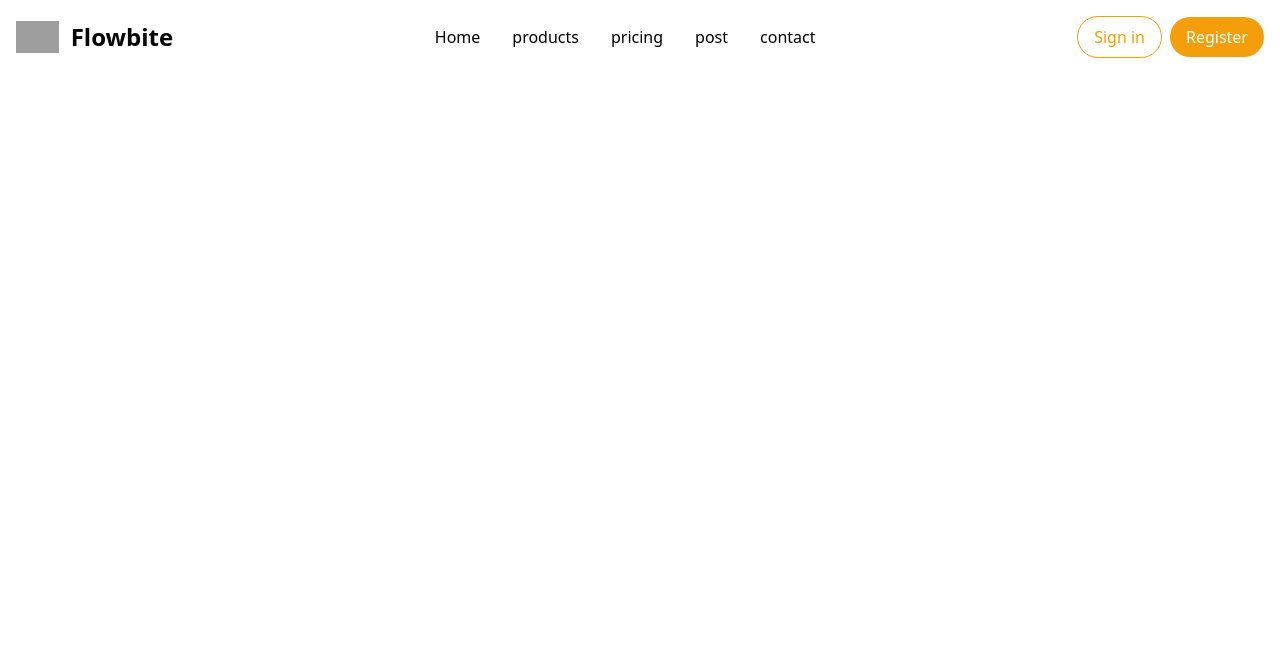
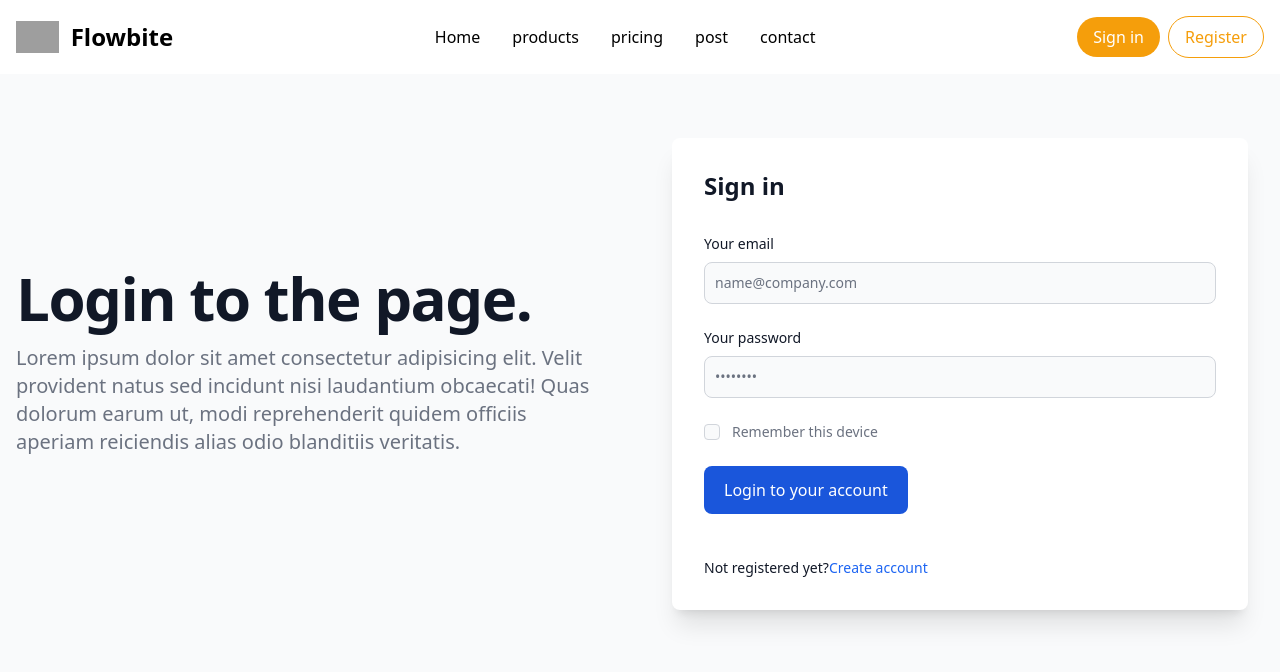
Before and after one commit to safalthapa46/mern_react, a React (Create React App) app: page /signin in a window 1280 px wide. Shown: the top 672 px of the page. Built offline with nearby package versions, Linux system fonts and the light colour scheme; grey boxes are pictures that could not be loaded.

Commit message:
signin link

```diff
--- a/src/App.tsx
+++ b/src/App.tsx
@@ -10,6 +10,8 @@
 import Post from './Pages/Post/Post'
 import PostDetails from './component/Post/PostDetails'
 import SinglePost from './Pages/Post/SinglePost'
+import Signin from './Pages/signin/Signin'
+import Register from './Pages/register/Register'
 
 
 const App = () => {
@@ -24,6 +26,8 @@
         <Route path='/pricing' element={<Pricing />}/>
         <Route path='/post' element={<Post />}/>
         <Route path='/post/:id' element={<SinglePost />}/>
+        <Route path='/signin' element={<Signin />}/>
+        <Route path='/register' element={<Register />}/>
         <Route path='/contact' element={<Contact/>}/>
 
       </Routes>
--- /dev/null
+++ b/src/Pages/register/Register.tsx
@@ -0,0 +1,42 @@
+import React from 'react'
+import { Link } from 'react-router-dom'
+
+const Register = () => {
+  return (
+
+
+
+
+    <form className="max-w-sm mx-auto">
+      <div className="mb-5">
+        <label className="block mb-2 text-sm font-medium text-gray-900 dark:text-white">Your email</label>
+        <input type="email" id="email" className="shadow-sm bg-gray-50 border border-gray-300 text-gray-900 text-sm rounded-lg focus:ring-blue-500 focus:border-blue-500 block w-full p-2.5 dark:bg-gray-700 dark:border-gray-600 dark:placeholder-gray-400 dark:text-white dark:focus:ring-blue-500 dark:focus:border-blue-500 dark:shadow-sm-light" placeholder="name@flowbite.com" required />
+      </div>
+      <div className="mb-5">
+        <label className="block mb-2 text-sm font-medium text-gray-900 dark:text-white">Your password</label>
+        <input type="password" id="password" className="shadow-sm bg-gray-50 border border-gray-300 text-gray-900 text-sm rounded-lg focus:ring-blue-500 focus:border-blue-500 block w-full p-2.5 dark:bg-gray-700 dark:border-gray-600 dark:placeholder-gray-400 dark:text-white dark:focus:ring-blue-500 dark:focus:border-blue-500 dark:shadow-sm-light" required />
+      </div>
+      <div className="mb-5">
+        <label className="block mb-2 text-sm font-medium text-gray-900 dark:text-white">Repeat password</label>
+        <input type="password" id="repeat-password" className="shadow-sm bg-gray-50 border border-gray-300 text-gray-900 text-sm rounded-lg focus:ring-blue-500 focus:border-blue-500 block w-full p-2.5 dark:bg-gray-700 dark:border-gray-600 dark:placeholder-gray-400 dark:text-white dark:focus:ring-blue-500 dark:focus:border-blue-500 dark:shadow-sm-light" required />
+      </div>
+      <div className="flex items-start mb-5">
+        <div className="flex items-center h-5">
+          <input id="terms" type="checkbox" value="" className="w-4 h-4 border border-gray-300 rounded bg-gray-50 focus:ring-3 focus:ring-blue-300 dark:bg-gray-700 dark:border-gray-600 dark:focus:ring-blue-600 dark:ring-offset-gray-800 dark:focus:ring-offset-gray-800" required />
+        </div>
+        <label className="ms-2 text-sm font-medium text-gray-900 dark:text-gray-300">I agree with the <a href="#" className="text-blue-600 hover:underline dark:text-blue-500">terms and conditions</a></label>
+      </div>
+      <button type="submit" className="text-white bg-blue-700 hover:bg-blue-800 focus:ring-4 focus:outline-none focus:ring-blue-300 font-medium rounded-lg text-sm px-5 py-2.5 text-center dark:bg-blue-600 dark:hover:bg-blue-700 dark:focus:ring-blue-800">Register new account</button>
+
+      <div className="text-sm pt-5 font-medium text-gray-900 dark:text-white">
+        Already have an account?
+         <Link to="/signin">
+          <a className="text-blue-600 hover:underline dark:text-blue-500">Login</a></Link>
+      </div>
+
+    </form>
+
+  )
+}
+
+export default Register
--- /dev/null
+++ b/src/Pages/signin/Signin.tsx
@@ -0,0 +1,56 @@
+import React from 'react'
+import { Link } from 'react-router-dom'
+
+const Signin = () => {
+    return (
+        <div>
+
+
+            <section className="bg-gray-50 dark:bg-gray-900">
+                <div className="py-8 px-4 mx-auto max-w-screen-xl lg:py-16 grid lg:grid-cols-2 gap-8 lg:gap-16">
+                    <div className="flex flex-col justify-center">
+                        <h1 className="mb-4 text-4xl font-extrabold tracking-tight leading-none text-gray-900 md:text-5xl lg:text-6xl dark:text-white">Login to the page.</h1>
+                        <p className="mb-6 text-lg font-normal text-gray-500 lg:text-xl dark:text-gray-400">Lorem ipsum dolor sit amet consectetur adipisicing elit. Velit provident natus sed incidunt nisi laudantium obcaecati! Quas dolorum earum ut, modi reprehenderit quidem officiis aperiam reiciendis alias odio blanditiis veritatis.</p>
+
+                    </div>
+                    <div>
+                        <div className="w-full lg:max-w-xl p-6 space-y-8 sm:p-8 bg-white rounded-lg shadow-xl dark:bg-gray-800">
+                            <h2 className="text-2xl font-bold text-gray-900 dark:text-white">
+                                Sign in
+                            </h2>
+                            <form className="mt-8 space-y-6" action="#">
+                                <div>
+                                    <label className="block mb-2 text-sm font-medium text-gray-900 dark:text-white">Your email</label>
+                                    <input type="email" name="email" id="email" className="bg-gray-50 border border-gray-300 text-gray-900 text-sm rounded-lg focus:ring-blue-500 focus:border-blue-500 block w-full p-2.5 dark:bg-gray-700 dark:border-gray-600 dark:placeholder-gray-400 dark:text-white dark:focus:ring-blue-500 dark:focus:border-blue-500" placeholder="name@company.com" required />
+                                </div>
+                                <div>
+                                    <label className="block mb-2 text-sm font-medium text-gray-900 dark:text-white">Your password</label>
+                                    <input type="password" name="password" id="password" placeholder="••••••••" className="bg-gray-50 border border-gray-300 text-gray-900 text-sm rounded-lg focus:ring-blue-500 focus:border-blue-500 block w-full p-2.5 dark:bg-gray-700 dark:border-gray-600 dark:placeholder-gray-400 dark:text-white dark:focus:ring-blue-500 dark:focus:border-blue-500" required />
+                                </div>
+                                <div className="flex items-start">
+                                    <div className="flex items-center h-5">
+                                        <input id="remember" aria-describedby="remember" name="remember" type="checkbox" className="w-4 h-4 border-gray-300 rounded bg-gray-50 focus:ring-3 focus:ring-blue-300 dark:focus:ring-blue-600 dark:ring-offset-gray-800 dark:bg-gray-700 dark:border-gray-600" required />
+                                    </div>
+                                    <div className="ms-3 text-sm">
+                                        <label className="font-medium text-gray-500 dark:text-gray-400">Remember this device</label>
+                                    </div>
+
+                                </div>
+                                <button type="submit" className="w-full px-5 py-3 text-base font-medium text-center text-white bg-blue-700 rounded-lg hover:bg-blue-800 focus:ring-4 focus:ring-blue-300 sm:w-auto dark:bg-blue-600 dark:hover:bg-blue-700 dark:focus:ring-blue-800">Login to your account</button>
+
+                                <div className="text-sm pt-5 font-medium text-gray-900 dark:text-white">
+                                    Not registered yet?<Link to="/register">
+                                        <a className="text-blue-600 hover:underline dark:text-blue-500">Create account</a>
+                                    </Link>
+                                </div>
+                            </form>
+                        </div>
+                    </div>
+                </div>
+            </section>
+
+        </div>
+    )
+}
+
+export default Signin
--- a/src/component/reusable/button/button.tsx
+++ b/src/component/reusable/button/button.tsx
@@ -1,5 +1,7 @@
 import classNames from 'classnames'
-interface props{
+
+
+interface props extends React.ButtonHTMLAttributes<HTMLButtonElement>{
     buttonType: any,
     rounded?: boolean,
     children: any,
@@ -10,15 +12,18 @@
     }
 }
 
-const Button = ({buttonType, rounded, children, buttonColor}:props) => {
+
+
+const Button = ({buttonType, rounded, children, buttonColor,...rest }:props) => {
   return (
    <button type={buttonType}
+   {...rest}
    className={classNames(
     'px-4 py-2',
     buttonColor.primary && "bg-amber-500 text-white",
     buttonColor.secondary && "bg-rose-500 text-white",
     buttonColor.outline && "text-amber-500 bg-white border border-amber-500",
-    rounded? "rounded-full" :"rounded-lg"
+    rounded? "rounded-full" :"rounded-lg",
    )}>
     {children}
    </button>
--- a/src/layout/Header.tsx
+++ b/src/layout/Header.tsx
@@ -1,5 +1,8 @@
 import { Link, useLocation } from 'react-router-dom'
 import Button from '../component/reusable/button/button';
+import Signin from '../Pages/signin/Signin';
+import { useEffect, useState } from 'react';
+
 
 const NavItem = [
   {
@@ -23,10 +26,21 @@
   },
 
 ]
-
-
+const clickme = () => {
+  <Signin />
+}
 const Header = () => {
   const location = useLocation();
+  const[isLogin,setIsLogin]=useState(false)
+
+  useEffect(()=>{
+    if(location.pathname==="/signin"){
+      setIsLogin(true)
+    }else{
+      setIsLogin(false)
+    }
+  },[location])
+
   return (
     <nav className="bg-white border-gray-200 dark:bg-gray-900">
       <div className="max-w-screen-xl flex flex-wrap items-center justify-between mx-auto p-4">
@@ -57,17 +71,20 @@
           </ul>
         </div>
         <div className='flex gap-2 items-center'>
+          <Link to="/signin">
             <Button
               buttonType={"button"}
-          buttonColor={{outline :true}}
+              buttonColor={isLogin?{ primary: true }:{outline: true}}
               rounded>
               Sign in</Button>
-
+          </Link>
+          <Link to="/register">
             <Button
               buttonType={"button"}
-          buttonColor={{primary :true}}
+              buttonColor={!isLogin?{ primary: true }:{outline: true}}
               rounded>
               Register</Button>
+          </Link>
         </div>
       </div>
     </nav>
```
Lines whose indentation alone changed are shown as unchanged.
